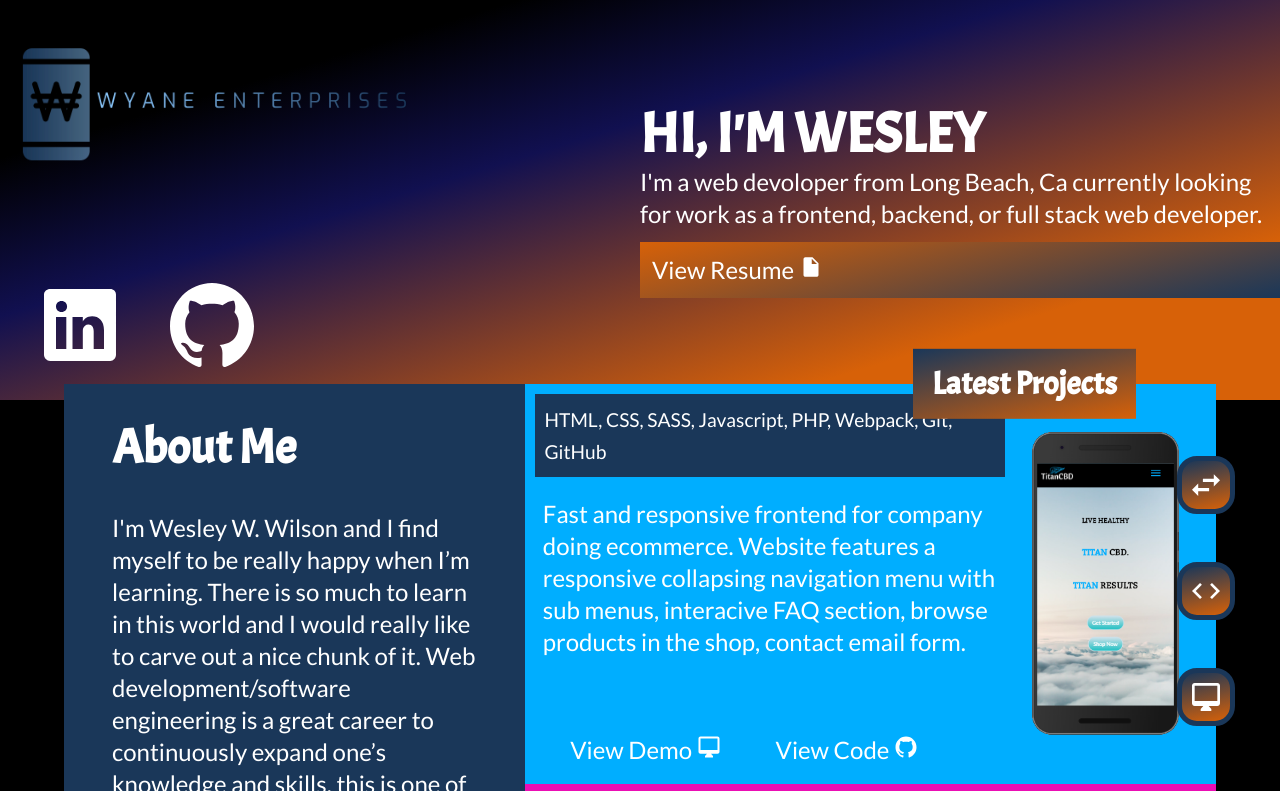
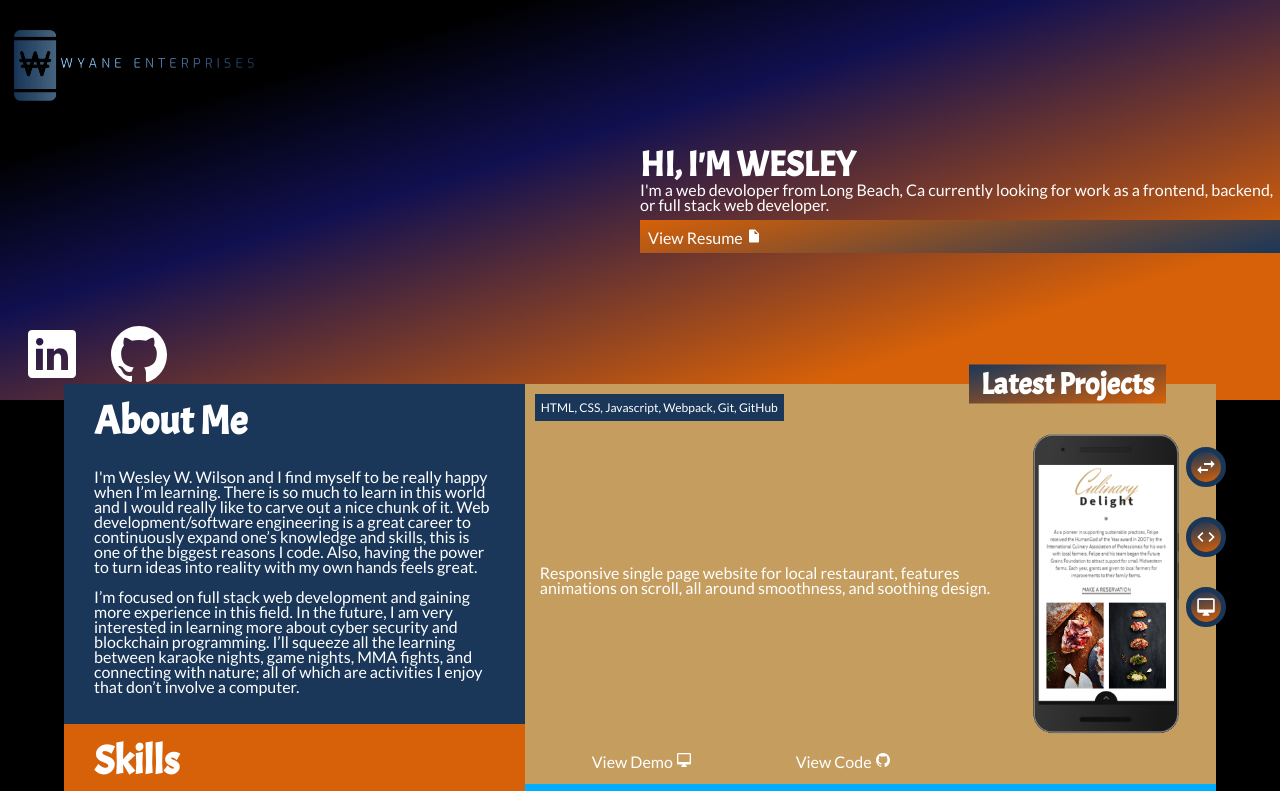
Before and after one commit to WesleyWW/wyane-enterprises, a website built with webpack: page index.html in a window 1280 px wide. Both pictures are taken after a click on the element 1205 px from the left and 485 px from the top of the page. Shown: the top 791 px of the page. Built offline with nearby package versions, Linux system fonts and the light colour scheme.

Commit message:
added la rosa project

```diff
--- a/index.html
+++ b/index.html
@@ -48,6 +48,30 @@
         </div>
         <div class="projects-content">
             <h2 class="latest-projects">Latest Projects</h2>
+
+            <div id="larosa" class="project">
+                <div class="project-buttons">
+                    <ion-icon class="project-expand project-btn" name="swap"></ion-icon>
+                    <a href="https://github.com/WesleyWW/la-rosa"><ion-icon class="project-btn" name="code"></ion-icon></a>
+                    <a href="https://wesleyww.github.io/la-rosa"><ion-icon class="project-btn" name="desktop"></ion-icon></a>
+                </div>
+                <div class="container">
+                    <div class="project-info">
+                        <div class="project-info-text">
+                            <p class="project-stack">HTML, CSS, Javascript, Webpack, Git, GitHub</p>
+                            <p>
+                                Responsive single page website for local restaurant, features animations on scroll,
+                                all around smoothness, and soothing design.
+                            </p>
+                            <div class="project-links">
+                                <a href="https://wesleyww.github.io/la-rosa" class="project-link">View Demo <ion-icon class="social-icon" name="desktop"></ion-icon></a>
+                                <a href="https://github.com/WesleyWW/la-rosa" class="project-link">View Code <ion-icon class="social-icon" name="logo-github"></ion-icon></a>
+                            </div>
+                        </div>
+                        <img src="./assets/images/larosa-mobile.png" alt="La Rosa Mobile">
+                    </div>
+                </div>
+            </div><!-- End LaRosa Project Section-->
 
             <div id="titanCBD" class="project">
                 <div class="project-buttons">
--- a/index.js
+++ b/index.js
@@ -16,6 +16,13 @@ document.addEventListener("DOMContentLoaded", function() {
         }
     );
 
+    const larosa = document.querySelector('#larosa');
+    larosa.addEventListener('mouseover', () => {
+        document.body.classList.add('bg-larosa');
+    });
+    larosa.addEventListener('mouseleave', () => {
+        document.body.classList.remove('bg-larosa');
+    });
 
     const titanCBD = document.querySelector('#titanCBD');
     titanCBD.addEventListener('mouseover', () => {
@@ -41,13 +48,7 @@ document.addEventListener("DOMContentLoaded", function() {
         document.body.classList.remove('bg-mt-blog');
     });
 
-    // const cocinaAma = document.querySelector('#cocina-ama');
-    // cocinaAma.addEventListener('mouseover', () => {
-    //     document.body.classList.add('bg-cocina-ama');
-    // });
-    // cocinaAma.addEventListener('mouseleave', () => {
-    //     document.body.classList.remove('bg-cocina-ama');
-    // });
+
 
     const sortagram = document.querySelector('#sortagram');
     sortagram.addEventListener('mouseover', () => {
--- a/styles/_config.scss
+++ b/styles/_config.scss
@@ -6,11 +6,11 @@ $headline-text: 'Acme', sans-serif;
 $standard-text: 'Lato', sans-serif;
 
 h1 {
-    font-size: 3rem;
+    font-size: 4rem;
     font-family: $headline-text;
 }
 h2 {
-    font-size: 2rem;
+    font-size: 3rem;
     font-family: $headline-text;
 }
 h3 {
@@ -19,7 +19,7 @@ h3 {
 }
 
 a, p {
-    font-size: 1.5rem;
+    font-size: 1.6em;
     font-family: $standard-text;
     text-decoration: none;
     color: #fff;
@@ -56,8 +56,8 @@ section {
         @content;
     }
 }
-@mixin mediaXl {
-    @media screen and (max-width: 485) {
+@mixin mediaSm {
+    @media screen and (max-width: 485px) {
         @content;
     }
 }
--- a/styles/style.scss
+++ b/styles/style.scss
@@ -6,6 +6,9 @@
     box-sizing: border-box;
 }
 
+.bg-larosa {
+    background: #c59d5f;
+}
 .bg-titanCBD {
     background: #00aeff;
 }
@@ -22,9 +25,12 @@
     background: #333;
 }
 
+html {
+    font-size: 10px;
+    line-height: 1.5rem;
+}
+
 body {
-    // font-size: 10px;
-    line-height: 2rem;
     background: black;
     // background: rgb(0, 0, 0);
     transition: all .5s ease-in;
@@ -241,6 +247,18 @@ header {
 
 
       //PROJECT INFO SECTIONS
+        #larosa {
+            $larosa-color: #c59d5f;
+            border: 10px solid $larosa-color;
+            background: url('../assets/images/larosa.png') no-repeat center top;
+            background-size: cover;
+
+            .project-info {
+                background: $larosa-color;
+            }
+
+        }
+
         #titanCBD {
             $titan-color: #00aeff;
             border: 10px solid $titan-color;
@@ -315,23 +333,35 @@ header {
             width: 100%;
         }
     }
+    @include mediaSm {
+        flex-direction: column;
+        padding-bottom: 10vh;
+
+        .about-content {
+            width: 100%;
+        }
+
+        .projects-content {
+            width: 100%;
+        }
+    }
 }
 
 footer {
     width: 100%;
     color: black;
     position: fixed;
-    bottom: 1em;
+    bottom: 1rem;
     display: flex;
     justify-content: center;
     align-items: center;
-    font-size: 1.6rem;
+    font-size: 2rem;
 
     #footer-logo {
         position: absolute;
         left: 10rem;
         bottom: 0;
-        width: 15em;
+        width: 25rem;
         transform: translateY(30%);
     }
 }
```
Also changed, not shown: assets/images/larosa-mobile.png (added), assets/images/larosa.png (added), dist/bundle.js, dist/images/larosa-mobile.png (added), dist/images/larosa.png (added), dist/index.html, styles/style.css, 1 other file.
